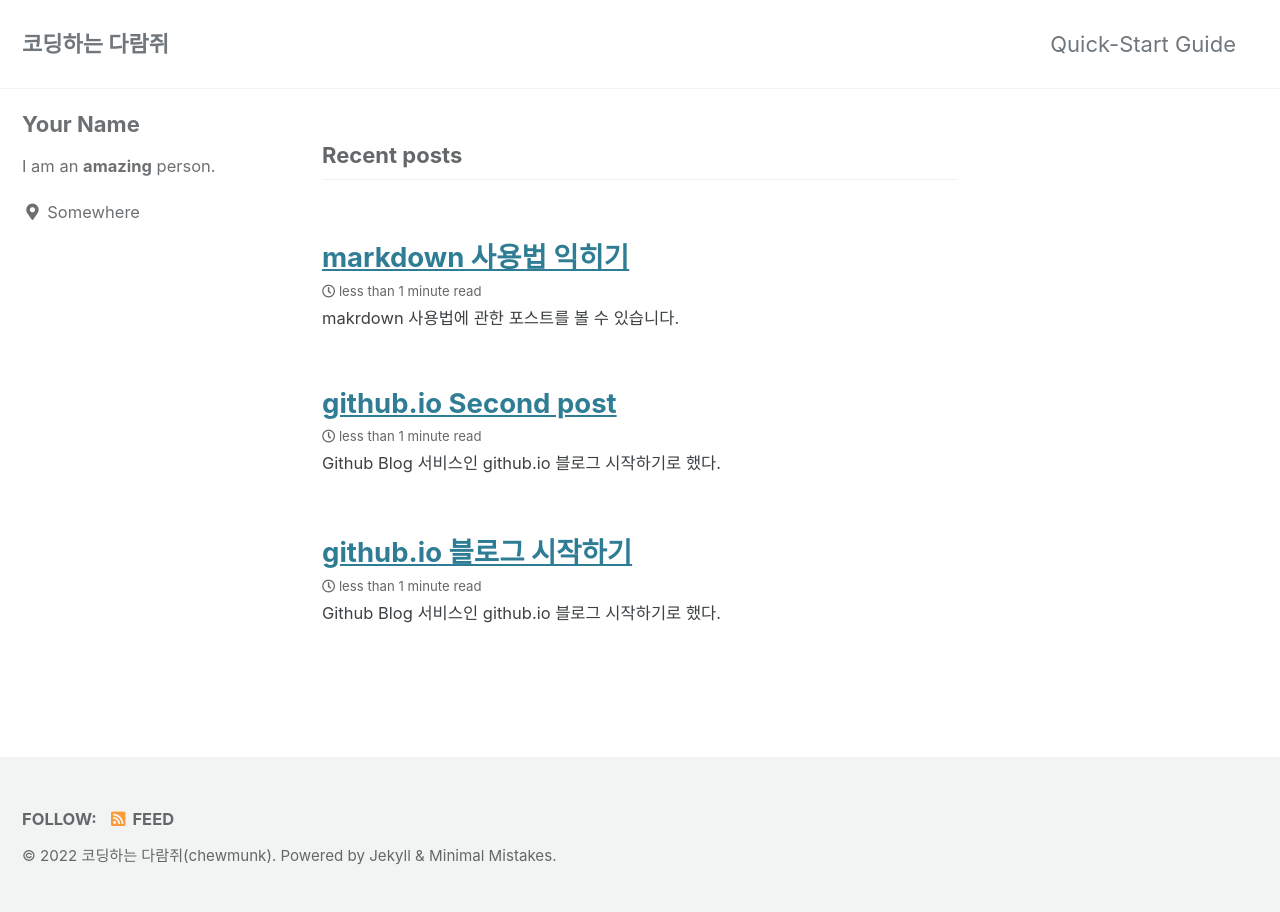
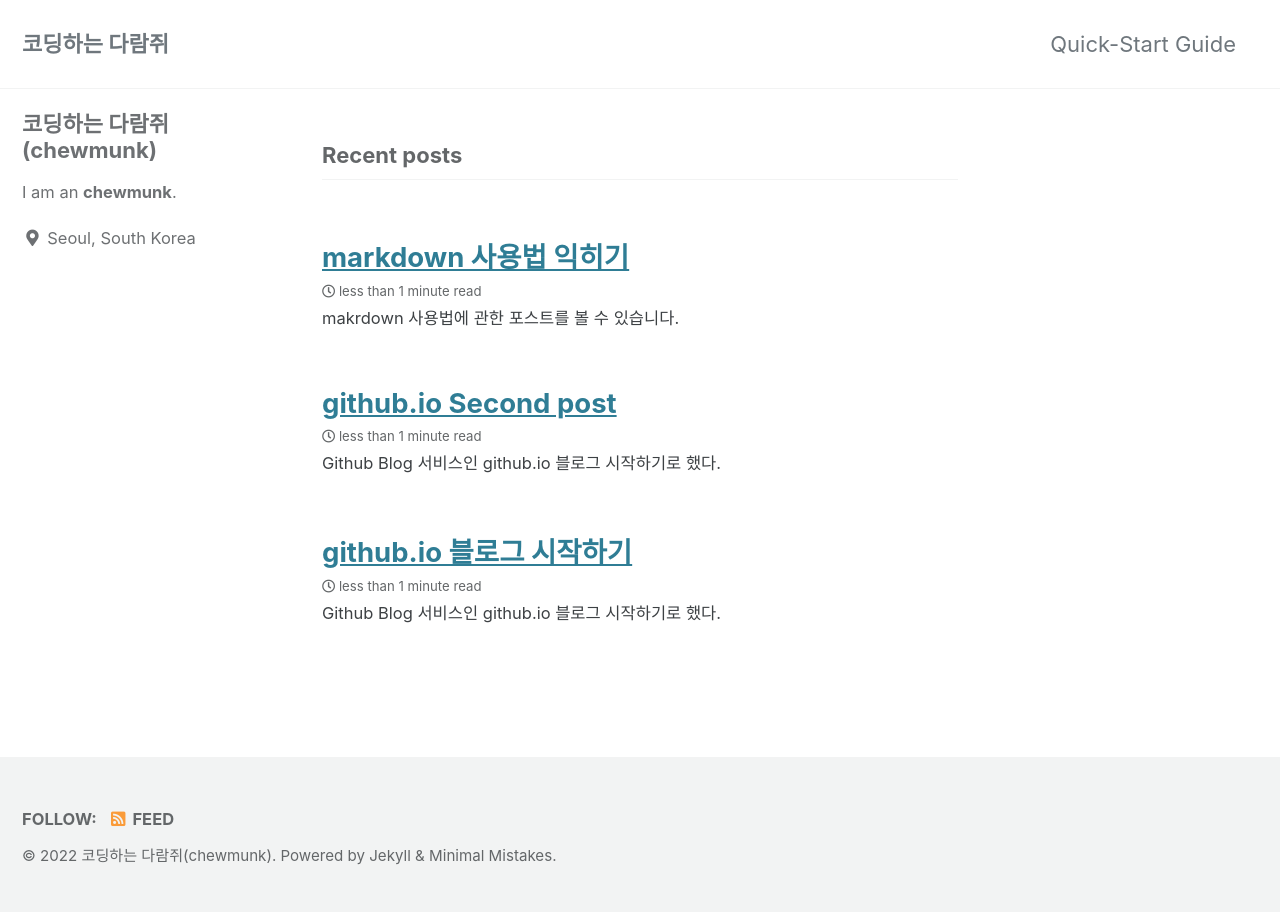
Before and after one commit to chewmunk/chewmunk.github.io, a Jekyll site: the page built from index.html, in a window 1280 px wide. Built offline with Jekyll 4.4.1, drawn with Linux system fonts in a browser that asks for light colours; cached includes are drawn as plain includes; the list of posts is cut into pages by our own code.

Commit message:
add teaser and my name

```diff
--- a/_config.yml
+++ b/_config.yml
@@ -24,7 +24,7 @@ description              : "This page is chemunk's world"
 url                      : "https://chewmunk.github.io" # the base hostname & protocol for your site e.g. "https://mmistakes.github.io"
 baseurl                  : # the subpath of your site, e.g. "/blog"
 repository               : # GitHub username/repo-name e.g. "mmistakes/minimal-mistakes"
-teaser                   : # path of fallback teaser image, e.g. "/assets/images/500x300.png"
+teaser                   : "/assets/images/profile.jpeg" # path of fallback teaser image, e.g. "/assets/images/500x300.png"
 logo                     : # path of logo image to display in the masthead, e.g. "/assets/images/88x88.png"
 masthead_title           : # overrides the website title displayed in the masthead, use " " for no title
 # breadcrumbs            : false # true, false (default)
@@ -104,10 +104,10 @@ analytics:
 
 # Site Author
 author:
-  name             : "Your Name"
+  name             : "코딩하는 다람쥐(chewmunk)"
   avatar           : # path of avatar image, e.g. "/assets/images/bio-photo.jpg"
-  bio              : "I am an **amazing** person."
-  location         : "Somewhere"
+  bio              : "I am an **chewmunk**."
+  location         : "Seoul, South Korea"
   email            :
   links:
     - label: "Email"
```
Also changed, not shown: assets/images/profile.jpeg (added).
